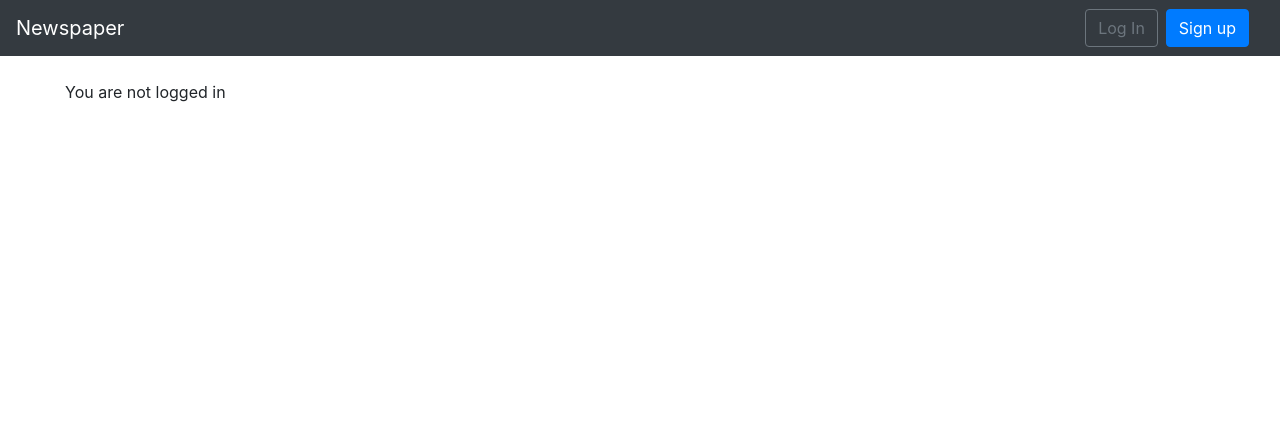
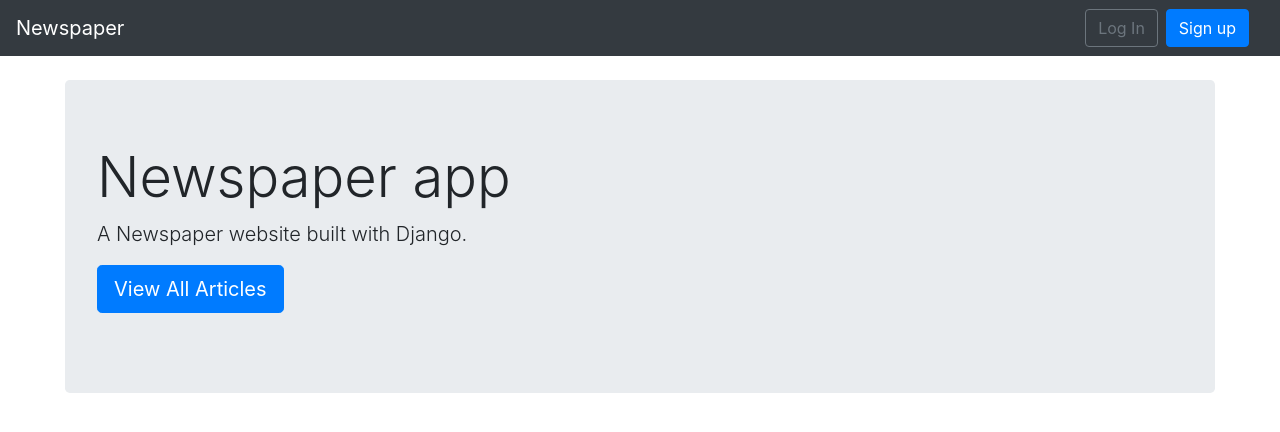
Before and after one commit to chrstphrbls/news, a Django app: page / in a window 1280 px wide. Shown: the top 432 px of the page. Run offline with Django 3.2, Linux system fonts and the light colour scheme; some libraries are stand-ins or nearby versions.

Commit message:
edited bootstrap

```diff
--- a/users/templates/base.html
+++ b/users/templates/base.html
@@ -35,7 +35,7 @@
                             aria-expanded="false"
                             aria-label="Toggle navigation"
                             >
-                            {% comment %} <i class="fas fa-bars"></i> {% endcomment %}
+                            {% comment %} <li class="fas fa-bars"></li> {% endcomment %}
                             <span class="navbar-toggler-icon"></span>
                             </button>
                             <div class="collapse navbar-collapse" id="navbarCollapse">
@@ -44,7 +44,9 @@
                                         <li class="nav-item active">
 
                                             <li class="nav-item active ">
-                                            <a class="nav-link" aria-current="page" href="{% url 'article_new'%}" style="color:white">+ New</a></li>
+                                            <a class="nav-link" aria-current="page"
+                                                href="{% url 'article_new'%}"
+                                                style="color:white">+ New</a></li>
 
                                             <a class="nav-link dropdown-toggle" href="#" id="userMenu"
                                                 data-toggle="dropdown"
--- a/users/templates/home.html
+++ b/users/templates/home.html
@@ -7,13 +7,22 @@
 {% endblock title %}
 
 {% block content %}
-    {% if user.is_authenticated %}
+    {% comment %} {% if user.is_authenticated %}
         Hi {{user.username}}!
-        {% comment %} <p><a href="{% url 'logout' %}">logout</a> </p> {% endcomment %}
+        <p><a href="{% url 'logout' %}">logout</a> </p>
     {% else %}
         <p>You are not logged in </p>
-        {% comment %} <a href="{% url 'login' %}">Login</a>
+        <a href="{% url 'login' %}">Login</a>
         <a> | </a>
-        <a href="{% url 'signup' %}">Signup</a> {% endcomment %}
-    {% endif %}
+        <a href="{% url 'signup' %}">Signup</a>
+    {% endif %} {% endcomment %}
+    <div class="jumbotron">
+        <h1 class="display-4">Newspaper app</h1>
+        <p class="lead">A Newspaper website built with Django.</p>
+        <p class="lead">
+            <a class='btn btn-primary btn-lg' href="{% url 'article_list' %}"
+                role="button">View All Articles</a>
+        </p>
+    </div>
+
 {% endblock content %}
```
